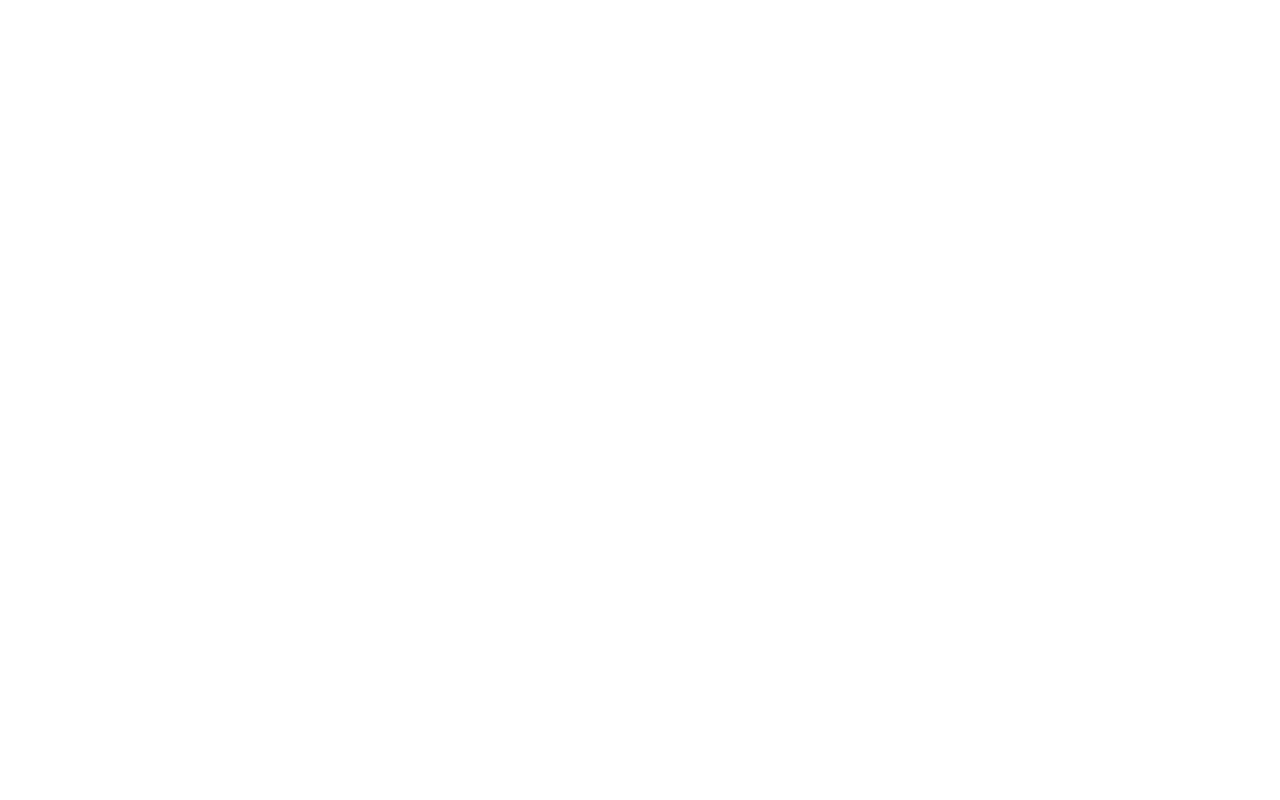
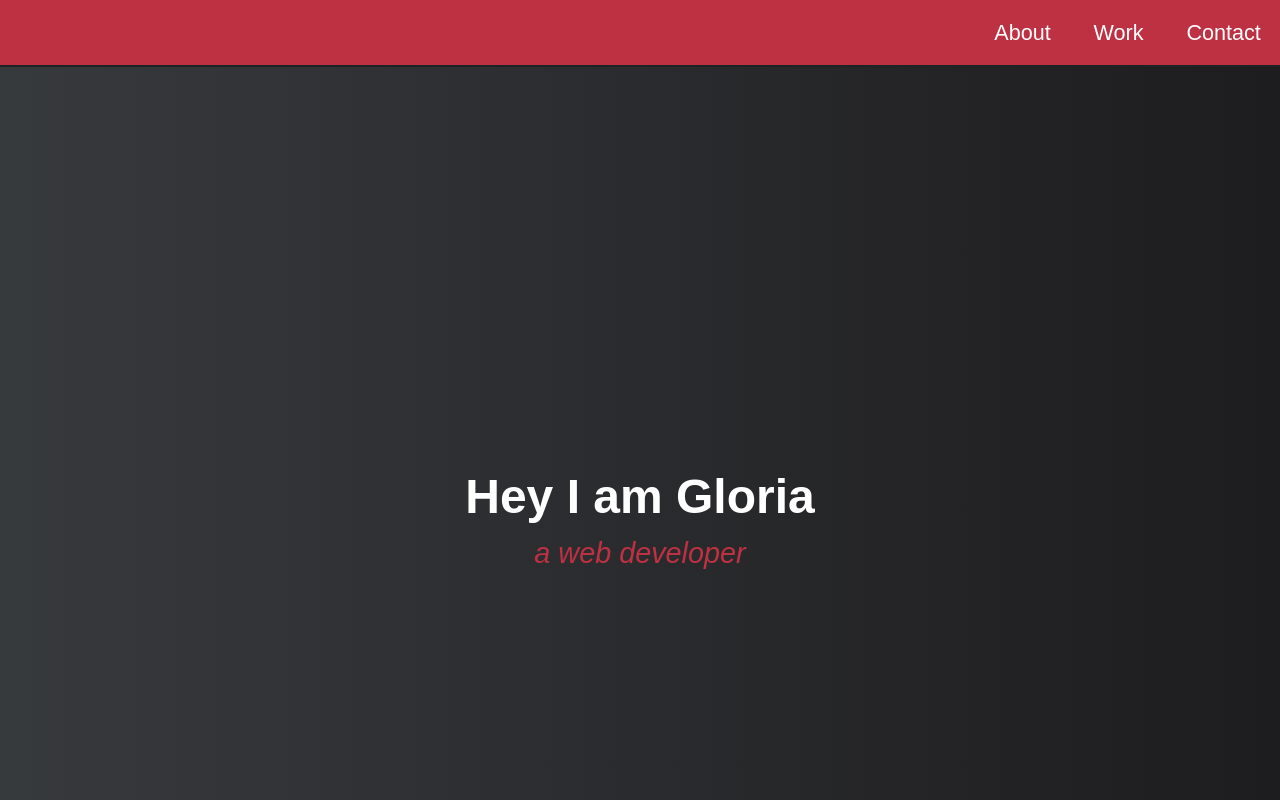
Before and after one commit to GloriaSekyere/freeCodeCamp-RWD, a plain HTML site: page 8. Responsive Web Design Projects/5. Build a Personal Portfolio Webpage/index.html in a window 1280 px wide. Shown: the top 800 px of the page. Drawn offline with Linux system fonts and the light colour scheme.

Commit message:
Personal portfolio code progress

```diff
--- a/8. Responsive Web Design Projects/5. Build a Personal Portfolio Webpage/index.css
+++ b/8. Responsive Web Design Projects/5. Build a Personal Portfolio Webpage/index.css
@@ -2,4 +2,64 @@
     box-sizing: border-box;
     margin: 0;
     padding: 0;
+    font-family: sans-serif;
 }
+
+body {
+    display: flex;
+    flex-direction: column;
+}
+
+/* Navigation Bar */
+#navbar {
+    width: 100%;
+    height: 4.2rem;
+    background-color: #BD3143;
+    text-align: right;
+    display: table;
+    border-bottom: 0.15rem solid #1D2226;
+    position: sticky;
+    top:0;
+}
+#nav-list {
+    list-style-type: none;
+    margin-right: 1.5rem;
+    display: table-cell;
+    vertical-align: middle;
+}
+.nav-list-item {
+    display: inline-block;
+    padding: 0 1.2rem;
+}
+.nav-link {
+    text-decoration: none;
+    color: #fff;
+    font-size: 1.35em;
+}
+
+/* Welcome Section */
+#welcome-section {
+    background-image: linear-gradient(to right,#373A3D, #1D1C1E);
+    display: flex;
+    flex-direction: column;
+    align-items: center;
+    justify-content: center;
+    height: 905px;
+}
+#welcome-section h1 {
+    color: #fff;
+    font-size: 3em;
+    font-weight: bold;
+    padding: 0.4rem;
+}
+#welcome-section p {
+    color: #BD3143;
+    font-size: 1.8em;
+    font-style: italic;
+    font-weight: 100;
+    padding: 0.4rem;
+}
+
+
+@media (aspect-ratio:3/2) {
+   background: yellow;
--- a/8. Responsive Web Design Projects/5. Build a Personal Portfolio Webpage/index.html
+++ b/8. Responsive Web Design Projects/5. Build a Personal Portfolio Webpage/index.html
@@ -5,11 +5,30 @@
     <meta http-equiv="X-UA-Compatible" content="IE=edge">
     <meta name="viewport" content="width=device-width, initial-scale=1.0">
     <link rel="stylesheet" href="index.css" type="text/css">
+    <link rel="stylesheet" href="https://cdnjs.cloudflare.com/ajax/libs/font-awesome/4.7.0/css/font-awesome.min.css">
     <title>FCC: Personal Portfolio</title>
 </head>
 
 <body>
 
+  <nav id="navbar">
+    <ul id="nav-list">
+      <li class="nav-list-item"><a class="nav-link" href="#">About</a></li>
+      <li class="nav-list-item"><a class="nav-link" href="#">Work</a></li>
+      <li class="nav-list-item"><a  class="nav-link"href="#">Contact</a></li>
+    </ul>
+  </nav>
+
+  <main id="main-page">
+
+    <section id="welcome-section">
+      <h1>Hey I am Gloria</h1>
+      <p>a web developer</p>
+    </section>
+
+
+
+  </main>
 
 </body>
 </html>
```
